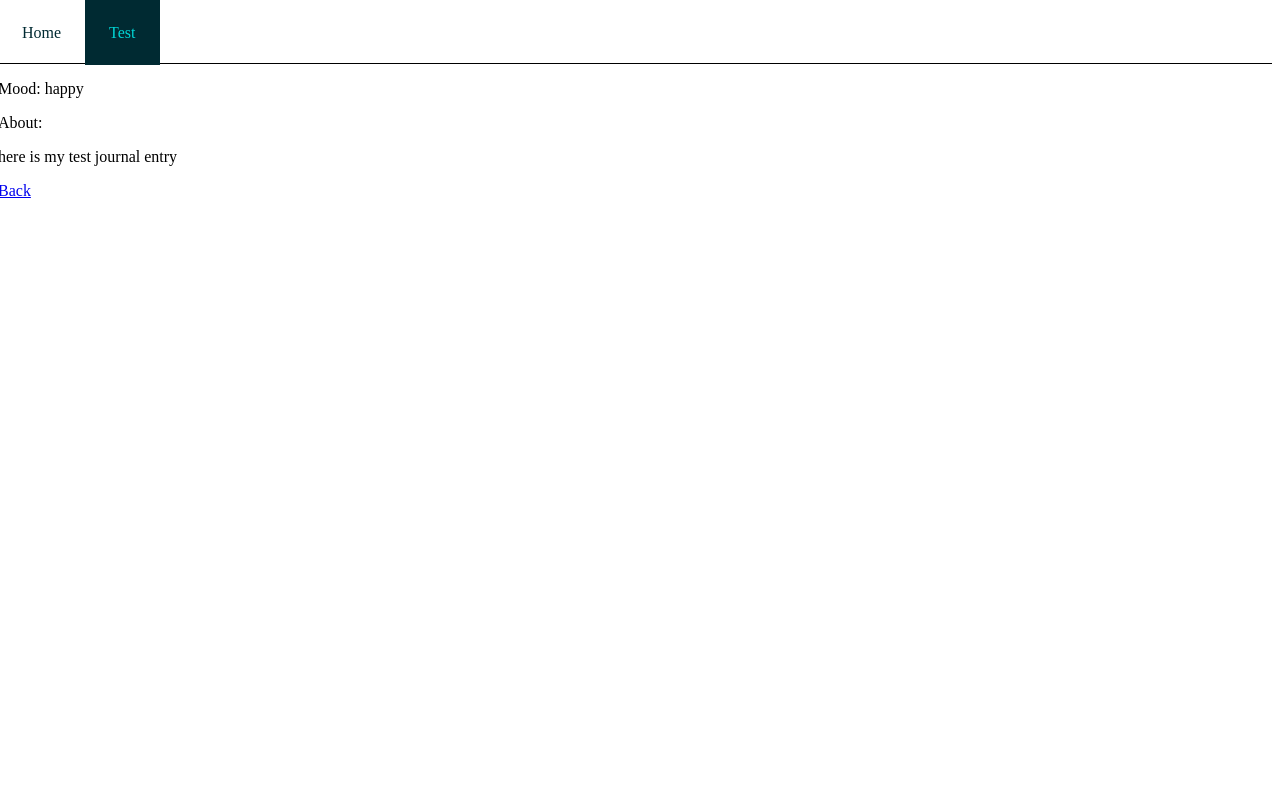
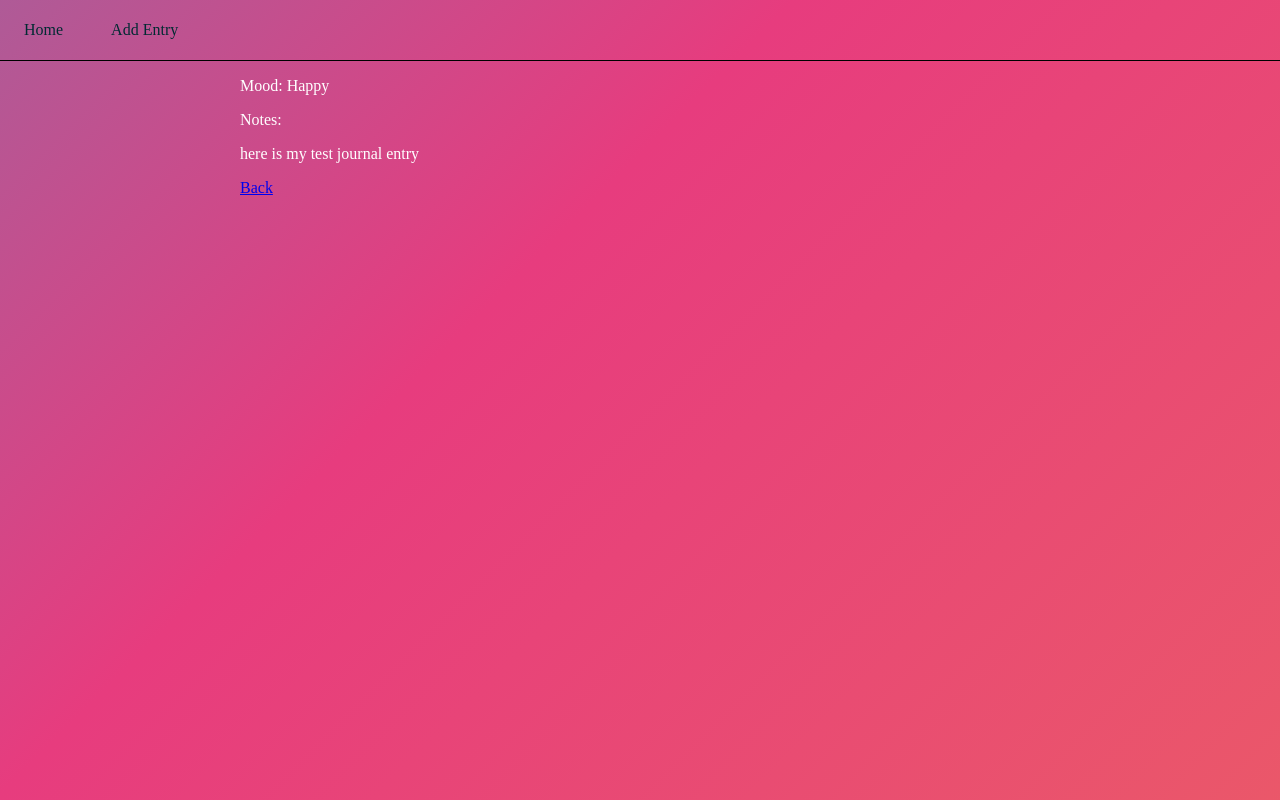
Before and after one commit to Memitaru/react-moodtracker, a React (Create React App) app: page /entry/0 in a window 1280 px wide. Built offline with nearby package versions, Linux system fonts and the light colour scheme.

Commit message:
More styling and added more mood options

```diff
--- a/src/App.css
+++ b/src/App.css
@@ -1,5 +1,5 @@
 .App{
-    margin-top: -5px;
-    margin-left: -10px;
+
     box-sizing: border-box;
+
 }
--- a/src/App.js
+++ b/src/App.js
@@ -4,12 +4,14 @@ import starterData from './data/data';
 import Home from './components/Home'
 import Entry from './components/Entry'
 import Nav from './components/Nav/Navigation'
+import AddEntry from './components/AddEntry';
 import "./App.css";
 
 class App extends Component {
   constructor(){
     super();
-    this.state = {entries: starterData}
+    this.state = {moods: ["happy", "sad", "stressed", "angry", "calm", "ill", "energetic"],
+    entries: starterData}
   }
 
   // componentDidMount(){
@@ -21,7 +23,8 @@ class App extends Component {
     return (
       <div className="App">
         <Nav />
-        <Route exact path="/" render={props => <Home {...props} entries={this.state.entries} />} />
+        <Route exact path="/" render={props => <Home {...props} entries={this.state.entries} moods={this.state.moods}/>} />
+        <Route path="/add-entry" render={props => <AddEntry {...props} />}/>
         <Route path="/entry/:id" render={props => <Entry {...props} entries={this.state.entries} />}/>
       </div>
     );
--- a/src/components/AddEntry.js
+++ b/src/components/AddEntry.js
@@ -0,0 +1,34 @@
+import React from 'react';
+import styled from 'styled-components';
+
+const FormContainer = styled.div`
+    width: 75%;
+    max-width: 800px;
+    margin: 10px auto;
+`
+
+class AddEntry extends React.Component{
+    constructor(props){
+        super(props);
+        this.state={
+            newMood: '',
+            newJournal: ''
+        }
+    }
+
+    handleChange = e => {
+        this.setState({...this.state, [e.target.name]: e.target.value})
+    }
+
+    render(){
+        return(
+            <FormContainer>
+                <form>
+                    <textarea name="newJournal" onChange={this.handleChange} placeholder="Info here" value={this.state.newJournal} />
+                </form>
+            </FormContainer>
+        )
+    }
+}
+
+export default AddEntry;
--- a/src/components/Entry.js
+++ b/src/components/Entry.js
@@ -1,15 +1,26 @@
 import React from 'react';
 import { Link } from 'react-router-dom';
+import styled from 'styled-components';
+
+const EntryContainer = styled.div`
+    width: 75%;
+    max-width: 800px;
+    margin: 10px auto;
+`
+
+const Mood = styled.span`
+    text-transform: capitalize;
+`
 
 const Entry = props => {
     const id = props.match.params.id;
     const entry = props.entries.find(entry => `${entry.id}`===id)
     return(
-        <div>
-            <p>Mood: {entry.mood}</p>
-            <p>About:</p> <p>{entry.journal}</p>
+        <EntryContainer>
+            <p>Mood: <Mood>{entry.mood}</Mood></p>
+            <p>Notes:</p> <p>{entry.journal}</p>
             <Link to="/">Back</Link>
-        </div>
+        </EntryContainer>
     )
 }
 
--- a/src/components/Home.js
+++ b/src/components/Home.js
@@ -8,9 +8,9 @@ const BoxContainer = styled.div`
     flex-wrap: wrap;
     width: 75%;
     max-width: 800px;
-    border: 2px solid darkgray;
     margin: 0 auto;
     min-height: 200px;
+    background-color: white;
 `
 
 const KeyContainer = styled.div`
@@ -18,7 +18,7 @@ const KeyContainer = styled.div`
     width: 75%;
     max-width: 800px;
     margin: 10px auto;
-    border: 1px solid lightblue;
+    background-color: white;
 `
 
 const Box = styled.div`
@@ -34,14 +34,13 @@ const KeyItem = styled.div`
     height: 40px;
     align-items: center;
     padding-left: 8px;
+    color: black;
 `
 
 const Mood = styled.p`
     text-transform: capitalize;
     padding-left: 10px;
 `
-
-const moods = ["happy", "sad", "stressed"]
 
 function linkToEntry(props, entry){
     props.history.push(`/entry/${entry.id}`);
@@ -52,7 +51,7 @@ const Home = props => {
     return(
         <>
         <KeyContainer>
-            {moods.map(mood => {
+            {props.moods.map(mood => {
                 return(
                     <KeyItem>
                         <Box className={`${mood}`}></Box>
--- a/src/components/MoodBox/MoodBox.css
+++ b/src/components/MoodBox/MoodBox.css
@@ -9,3 +9,19 @@
 .stressed {
     background-color: orange;
 }
+
+.angry {
+    background-color: orangered;
+}
+
+.calm {
+    background-color: turquoise;
+}
+
+.ill {
+    background-color: gray;
+}
+
+.energetic {
+    background-color: pink;
+}
--- a/src/components/Nav/Navigation.js
+++ b/src/components/Nav/Navigation.js
@@ -7,7 +7,7 @@ const Nav = props => {
         <nav>
             <ul className="navbar">
                 <li activeClassName="active"><NavLink exact to="/">Home</NavLink></li>
-                <li activeClassName="active"><NavLink to="/entry/0">Test</NavLink></li>
+                <li activeClassName="active"><NavLink to="/add-entry">Add Entry</NavLink></li>
             </ul>
         </nav>
     )
--- /dev/null
+++ b/src/index.css
@@ -0,0 +1,48 @@
+body {
+    margin: 0;
+    padding: 0;
+	width: 100vw;
+	height: 100vh;
+	color: #fff;
+	background: linear-gradient(-45deg, #EE7752, #E73C7E, #23A6D5, #23D5AB);
+	background-size: 400% 400%;
+	-webkit-animation: Gradient 15s ease infinite;
+	-moz-animation: Gradient 15s ease infinite;
+	animation: Gradient 15s ease infinite;
+}
+
+@-webkit-keyframes Gradient {
+	0% {
+		background-position: 0% 50%
+	}
+	50% {
+		background-position: 100% 50%
+	}
+	100% {
+		background-position: 0% 50%
+	}
+}
+
+@-moz-keyframes Gradient {
+	0% {
+		background-position: 0% 50%
+	}
+	50% {
+		background-position: 100% 50%
+	}
+	100% {
+		background-position: 0% 50%
+	}
+}
+
+@keyframes Gradient {
+	0% {
+		background-position: 0% 50%
+	}
+	50% {
+		background-position: 100% 50%
+	}
+	100% {
+		background-position: 0% 50%
+	}
+}
--- a/src/index.js
+++ b/src/index.js
@@ -2,5 +2,6 @@ import React from 'react';
 import ReactDOM from 'react-dom';
 import App from './App';
 import {BrowserRouter as Router} from 'react-router-dom';
+import './index.css';
 
 ReactDOM.render(<Router><App /></Router>, document.getElementById('root'));
```
